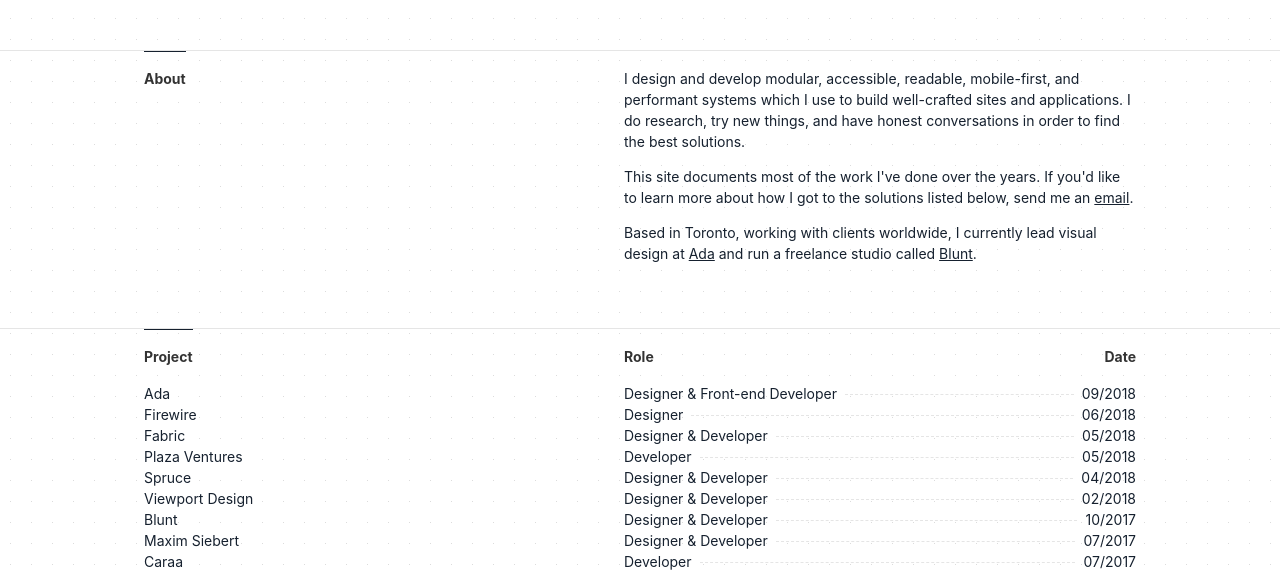
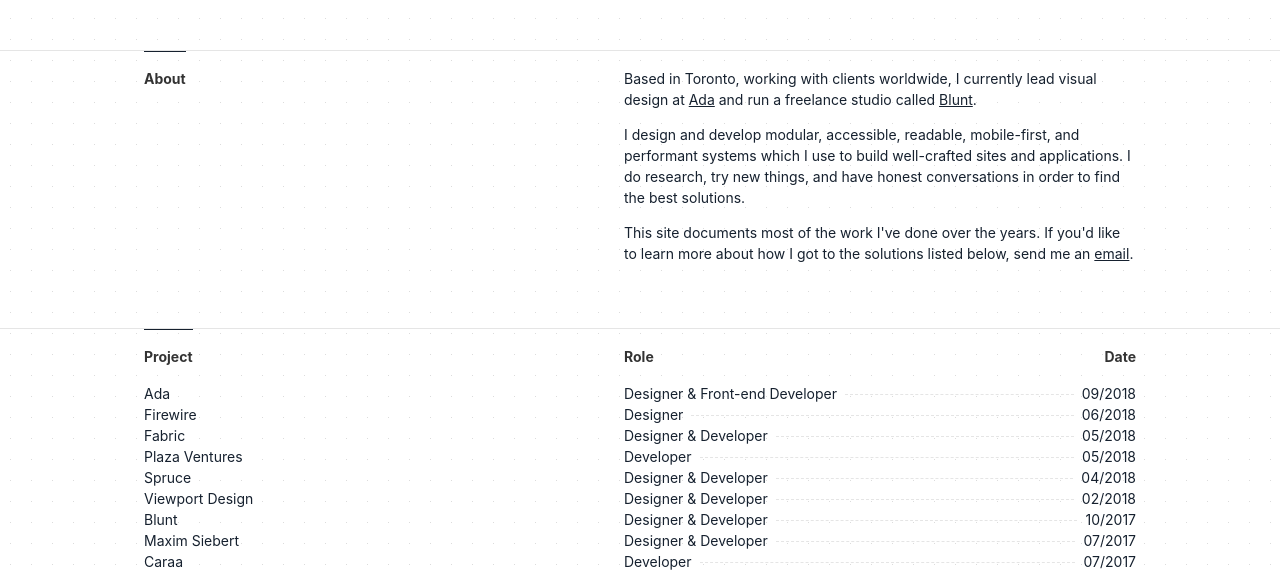
Before and after one commit to MaximSiebert/maximsiebert, a website: page index.html in a window 1280 px wide. Shown: the part 223-798 px from the top of the page. Drawn offline with Linux system fonts and the light colour scheme.

Commit message:
flip paragraphs

```diff
--- a/index.html
+++ b/index.html
@@ -37,9 +37,9 @@
                         <p class="ma0 mr2 mb0-ns mb3 pt3 bt b--black b">About</p>
                         <div class="mw6-ns pt3-ns bt-ns b--transparent w-100 ml-auto black">
                             <article class="about">
+                                <p class="mt0">Based in Toronto, working with clients worldwide, I currently lead visual design at <a class="black link article-link" href="https://ada.support/" target="_blank"><span class="relative">Ada</span></a> and run a freelance studio called <a class="black link article-link" href="http://blunt.af/" target="_blank"><span class="relative">Blunt</span></a>.</p>
                                 <p class="mt0">I design and develop modular, accessible, readable, mobile-first, and performant systems which I use to build well-crafted sites and applications. I do research, try new things, and have honest conversations in order to find the best solutions.</p>
-                                <p class="mt0">This site documents most of the work I've done over the years. If you'd like to learn more about how I got to the solutions listed below, send me an <a class="black link article-link" href="mailto:maxim.siebert@gmail.com" target="_blank"><span class="relative">email</span></a>.</p>
-                                <p class="mb0">Based in Toronto, working with clients worldwide, I currently lead visual design at <a class="black link article-link" href="https://ada.support/" target="_blank"><span class="relative">Ada</span></a> and run a freelance studio called <a class="black link article-link" href="http://blunt.af/" target="_blank"><span class="relative">Blunt</span></a>.</p>
+                                <p class="mb0">This site documents most of the work I've done over the years. If you'd like to learn more about how I got to the solutions listed below, send me an <a class="black link article-link" href="mailto:maxim.siebert@gmail.com" target="_blank"><span class="relative">email</span></a>.</p>
                             </article>
                         </div>
                     </section>
```
